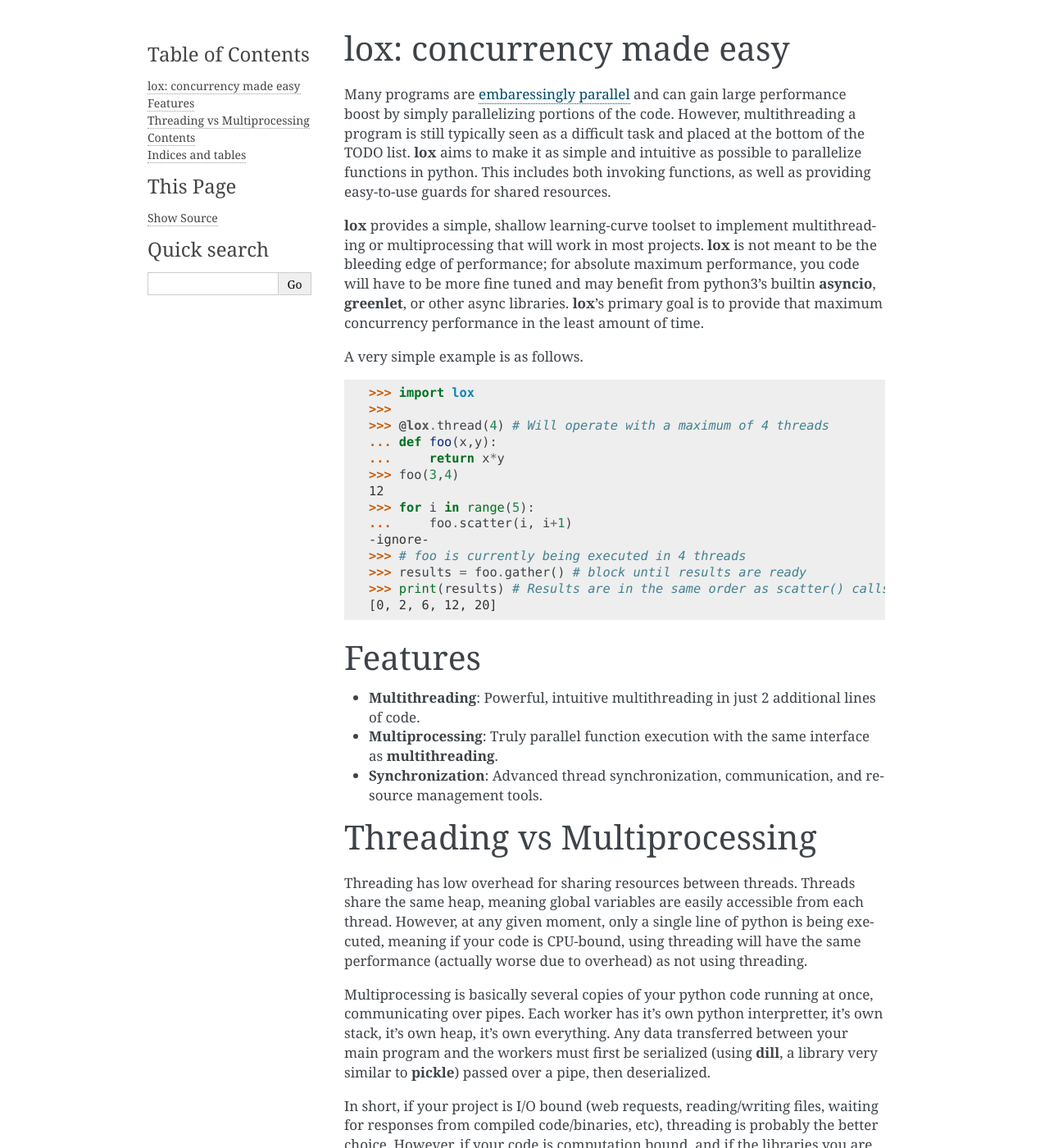
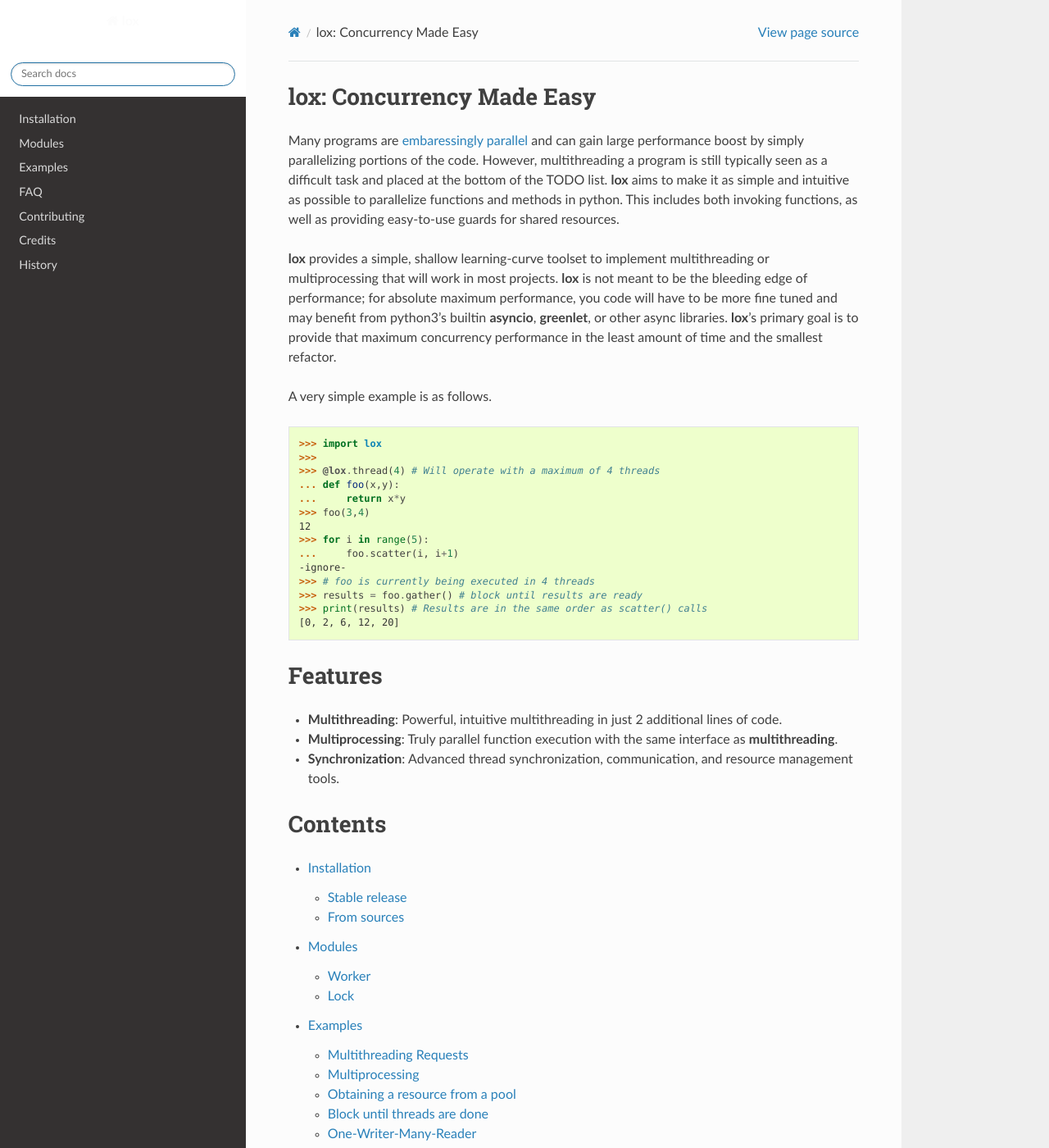
Before and after one commit to BrianPugh/lox, a Sphinx documentation site: the page built from docs/index.rst, in a window 1280 px wide and 1400 px high. Shown: the whole window at 82% size. Built offline with Sphinx 7.4.7 and the Read the Docs theme 2.0.0, drawn with Linux system fonts in a browser that asks for light colours; some of the changed text lies outside the part shown.

Commit message:
documentation update

```diff
--- a/docs/conf.py
+++ b/docs/conf.py
@@ -21,6 +21,7 @@
 import os
 import sys
 import doctest
+
 sys.path.insert(0, os.path.abspath('..'))
 
 import lox
@@ -110,13 +111,28 @@
 # The theme to use for HTML and HTML Help pages.  See the documentation for
 # a list of builtin themes.
 #
-html_theme = 'alabaster'
+html_theme = 'sphinx_rtd_theme'
 
 # Theme options are theme-specific and customize the look and feel of a
 # theme further.  For a list of options available for each theme, see the
 # documentation.
 #
-# html_theme_options = {}
+html_theme_options = {
+    'canonical_url': '',
+    'logo_only': False,
+    'display_version': True,
+    'prev_next_buttons_location': 'bottom',
+    'style_external_links': False,
+    'style_nav_header_background': 'white',
+    # Toc options
+    'collapse_navigation': True,
+    'sticky_navigation': True,
+    'navigation_depth': 4,
+    'includehidden': True,
+    'titles_only': False
+}
+
+#html_logo = "../assets/lox.png"
 
 # Add any paths that contain custom static files (such as style sheets) here,
 # relative to this directory. They are copied after the builtin static files,
--- a/docs/index.rst
+++ b/docs/index.rst
@@ -1,10 +1,11 @@
-lox: concurrency made easy
+lox: Concurrency Made Easy
 ==========================
 
-Many programs are `embaressingly parallel <https://en.wikipedia.org/wiki/Embarrassingly_parallel>`_ and can gain large performance boost by simply parallelizing portions of the code. However, multithreading a program is still typically seen as a difficult task and placed at the bottom of the TODO list. **lox** aims to make it as simple and intuitive as possible to parallelize functions in python. This includes both invoking functions, as well as providing easy-to-use guards for
+Many programs are `embaressingly parallel <https://en.wikipedia.org/wiki/Embarrassingly_parallel>`_ and can gain large performance boost by simply parallelizing portions of the code. However, multithreading a program is still typically seen as a difficult task and placed at the bottom of the TODO list. **lox** aims to make it as simple and intuitive as possible to parallelize functions and methods in python. This includes both invoking functions, as well as providing easy-to-use guards for
 shared resources.
 
-**lox** provides a simple, shallow learning-curve toolset to implement multithreading or multiprocessing that will work in most projects. **lox** is not meant to be the bleeding edge of performance; for absolute maximum performance, you code will have to be more fine tuned and may benefit from python3's builtin **asyncio**, **greenlet**, or other async libraries. **lox**'s primary goal is to provide that maximum concurrency performance in the least amount of time.
+**lox** provides a simple, shallow learning-curve toolset to implement multithreading or multiprocessing that will work in most projects. **lox** is not meant to be the bleeding edge of performance; for absolute maximum performance, you code will have to be more fine tuned and may benefit from python3's builtin **asyncio**, **greenlet**, or other async libraries. **lox**'s primary goal is to provide that maximum concurrency performance in the least amount of time and the
+smallest refactor.
 
 A very simple example is as follows.
 
@@ -34,14 +35,6 @@
 
 * **Synchronization**: Advanced thread synchronization, communication, and resource management tools.
 
-Threading vs Multiprocessing
-============================
-
-Threading has low overhead for sharing resources between threads. Threads share the same heap, meaning global variables are easily accessible from each thread. However, at any given moment, only a single line of python is being executed, meaning if your code is CPU-bound, using threading will have the same performance (actually worse due to overhead) as not using threading.
-
-Multiprocessing is basically several copies of your python code running at once, communicating over pipes. Each worker has it's own python interpretter, it's own stack, it's own heap, it's own everything. Any data transferred between your main program and the workers must first be serialized (using **dill**, a library very similar to **pickle**) passed over a pipe, then deserialized.
-
-In short, if your project is I/O bound (web requests, reading/writing files, waiting for responses from compiled code/binaries, etc), threading is probably the better choice. However, if your code is computation bound, and if the libraries you are using aren't using compiled backends that are already maxing out your CPU, multiprocessing might be the better option.
 
 Contents
 ========
@@ -49,10 +42,14 @@
 .. toctree::
    :maxdepth: 2
 
-   readme
    installation
+   modules
    examples
-   modules
+
+.. toctree::
+   :maxdepth: 1
+
+   FAQ
    contributing
    authors
    history
--- a/docs/readme.rst
+++ /dev/null
@@ -1 +0,0 @@
-.. include:: ../README.rst
--- a/requirements.txt
+++ b/requirements.txt
@@ -1 +1,2 @@
 pathos==0.2.3
+sphinx_rtd_theme==0.4.3
```
Also changed, not shown: docs/FAQ.rst (added, +17 -0 lines), docs/examples.rst (+5 -6 lines), 7 other files.
